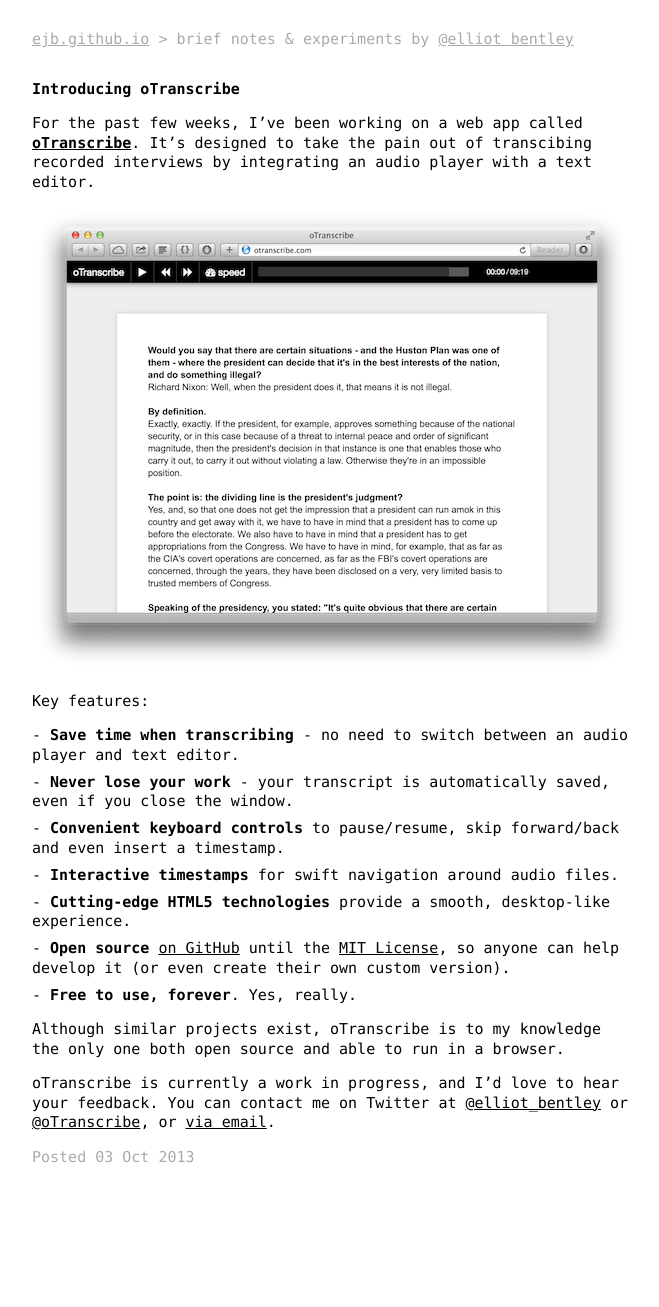
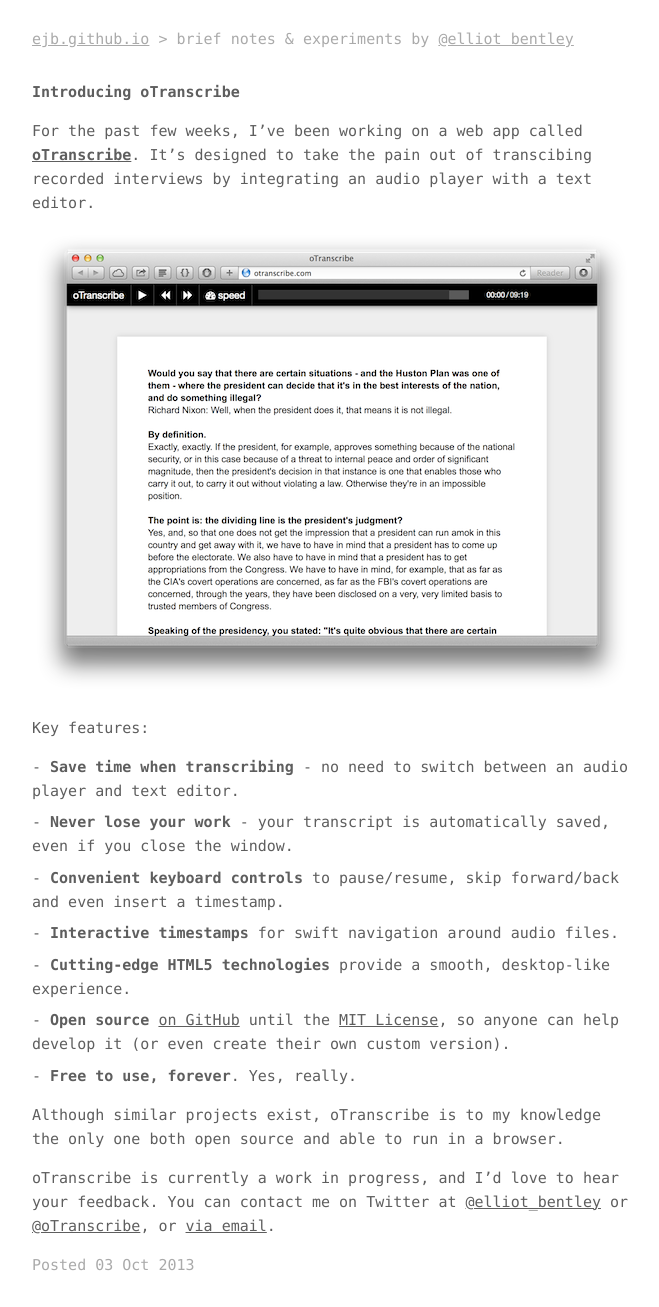
Before and after one commit to ejb/elliotbentley.com, a Jekyll site: the page built from _posts/2013-10-03-otranscribe.markdown, in a window 1280 px wide. Shown: the whole page, without its empty margins (308-967 px from the left). Built offline with Jekyll 4.4.1, drawn with Linux system fonts in a browser that asks for light colours; before the commit the page ends 1197 px from its top, so only the background shows below that.

Commit message:
Increased post readability

```diff
--- a/css/main.css
+++ b/css/main.css
@@ -17,11 +17,12 @@
   max-width: 600px;
   margin: 0 auto;
   padding: 2em 0;
-  color: black;
+  color: rgb(94, 94, 94);
 }
 
 p,h1,li {
     margin-top: 1em;
+    line-height: 1.6em;
 }
 
 h1 {
```
